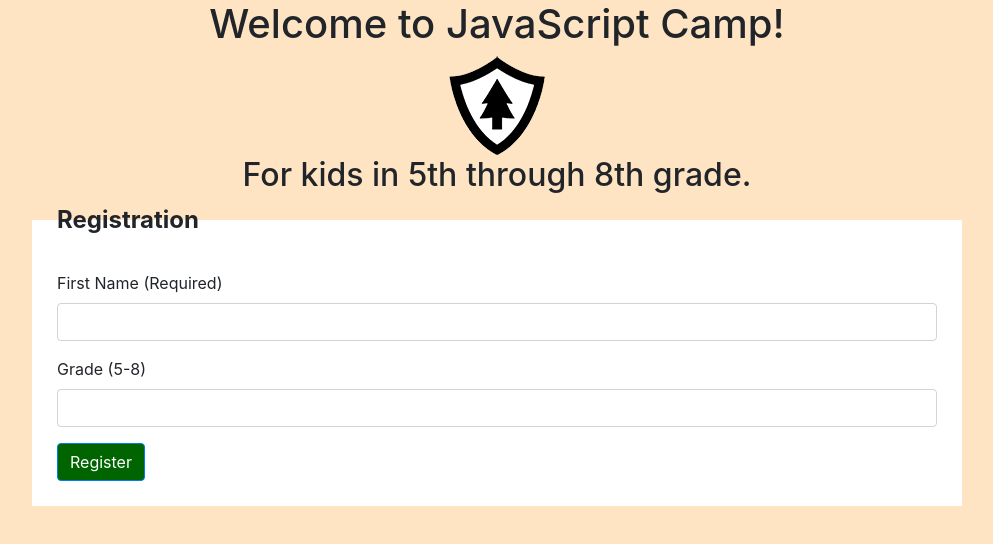
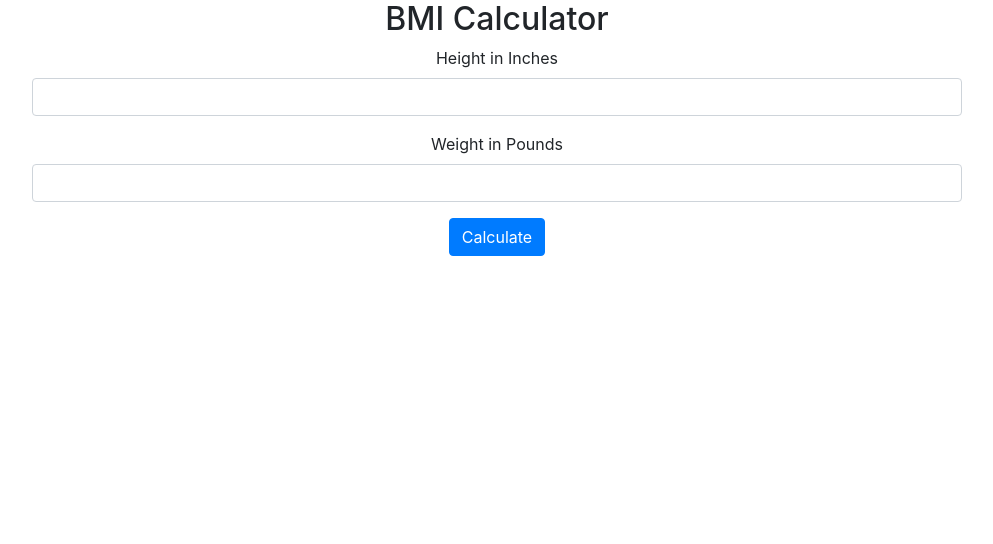
Before and after one commit to wjhueston/BMICalc, a plain HTML site: page index.html in a window 1280 px wide. Shown: the whole page, without its empty margins (143-1136 px from the left). Drawn offline with nearby package versions, Linux system fonts and the light colour scheme.

Commit message:
BMI Calculator with Validation

```diff
--- a/index.html
+++ b/index.html
@@ -2,7 +2,7 @@
 <html lang="js">
 
 <head>
-    <title>Library: JavaScript Camp</title>
+    <title>BMI Calculator</title>
     <link rel="stylesheet" href="https://stackpath.bootstrapcdn.com/bootstrap/4.3.1/css/bootstrap.min.css"
           integrity="sha384-ggOyR0iXCbMQv3Xipma34MD+dH/1fQ784/j6cY/iJTQUOhcWr7x9JvoRxT2MZw1T" crossorigin="anonymous">
     <link rel="stylesheet" href="validation.css">
@@ -10,28 +10,21 @@
 
 <body>
     <div class="container w-75">
-        <h1>Welcome to JavaScript Camp!</h1>
-        <img src="camplogo.png" alt="JS Camp Logo">
-        <h2>For kids in 5th through 8th grade.</h2>
+        <h2>BMI Calculator</h2>
+        <form id="registrationForm">
 
-        <fieldset>
-            <legend>Registration</legend>
+            <div class="form-group">
+                <label for="Height">Height in Inches</label>
+                <input name="height" id="Height" type="number" class="form-control">
+            </div>
 
-            <form id="registrationForm">
+            <div class="form-group">
+                <label for="Weight">Weight in Pounds</label>
+                <input name="weight" id="Weight" type="number" class="form-control">
+            </div>
 
-                <div class="form-group">
-                    <label for="firstName">First Name (Required)</label>
-                    <input name="firstName" id="firstName" type="text" class="form-control">
-                </div>
-
-                <div class="form-group">
-                    <label for="grade">Grade (5-8)</label>
-                    <input name="grade" id="grade" type="number" class="form-control">
-                </div>
-
-                <button class="btn btn-primary">Register</button>
-            </form>
-        </fieldset>
+            <button class="btn btn-primary">Calculate</button>
+        </form><br>
         <p id="message"></p>
     </div>
 </body>
--- a/validation.css
+++ b/validation.css
@@ -1,20 +1,5 @@
 body {
-    background-color: bisque;
     text-align: center;
-}
-
-fieldset {
-    background-color: white;
-    padding: 25px;
-    text-align: left;
-}
-
-legend {
-    font-weight: bold;
-}
-
-.btn, .btn:hover {
-    background-color: darkgreen;
 }
 
 #message {
@@ -22,5 +7,5 @@ legend {
 }
 
 label.error {
-    /* Add a style here for your error messages */
+    color: red;
 }
--- a/validation.js
+++ b/validation.js
@@ -1,30 +1,36 @@
 $(document).ready(function () {
     var myRules =
         {
-            firstName:
+            height:
             {
-                required: true
+                required: true,
+                min: 59,
+                max: 79,
+                digits: true
             },
-            grade:
+            weight:
             {
-                min: 5,
-                max: 8,
-                digits: true,
-                required: true
+                min: 88,
+                max: 353,
+                required: true,
+                digits: true
             }
         };
     var myMessages =
         {
-            firstName:
+            height:
                 {
-                    required: "Put something in here."
+                    required: "Put a number in here",
+                    min: "Too Low",
+                    max: "Too High",
+                    digits: "Put a number in here"
                 },
-            grade:
+            weight:
                 {
                     min: "Too Low",
                     max: "Too High",
-                    digits: "Wrong",
-                    required: "Put something in here."
+                    required: "Put a number in here",
+                    digits: "Put a number in here"
                 }
         };
     $("form").validate(
@@ -37,10 +43,25 @@ $(document).ready(function () {
     );
 
     function runMyProgram() {
-        var name = $("#firstName").val()
-        var grade = $("#grade").val()
-        $("#message").text(`You have successfully registered ${name} for grade ${grade} camp.`)
-
+        var weight = parseInt($("#Weight").val());
+        var height = parseInt($("#Height").val());
+        var heightsq = height * height;
+        var unfinishedBMI = weight/heightsq
+        var bmi = unfinishedBMI*703
+        var category
+        if(bmi < 18.5){
+            category = "underweight"
+        }
+        else if(bmi >= 18.5 && bmi < 25){
+            category = "normal"
+        }
+        else if(bmi >= 25 && bmi < 30){
+            category = "overweight"
+        }
+        else{
+            category = "obese"
+        }
+        $("#message").text("You have a Body-Mass Index of " + bmi.toFixed(2) + " which makes you " + category + ".")
 
     }
 
```
